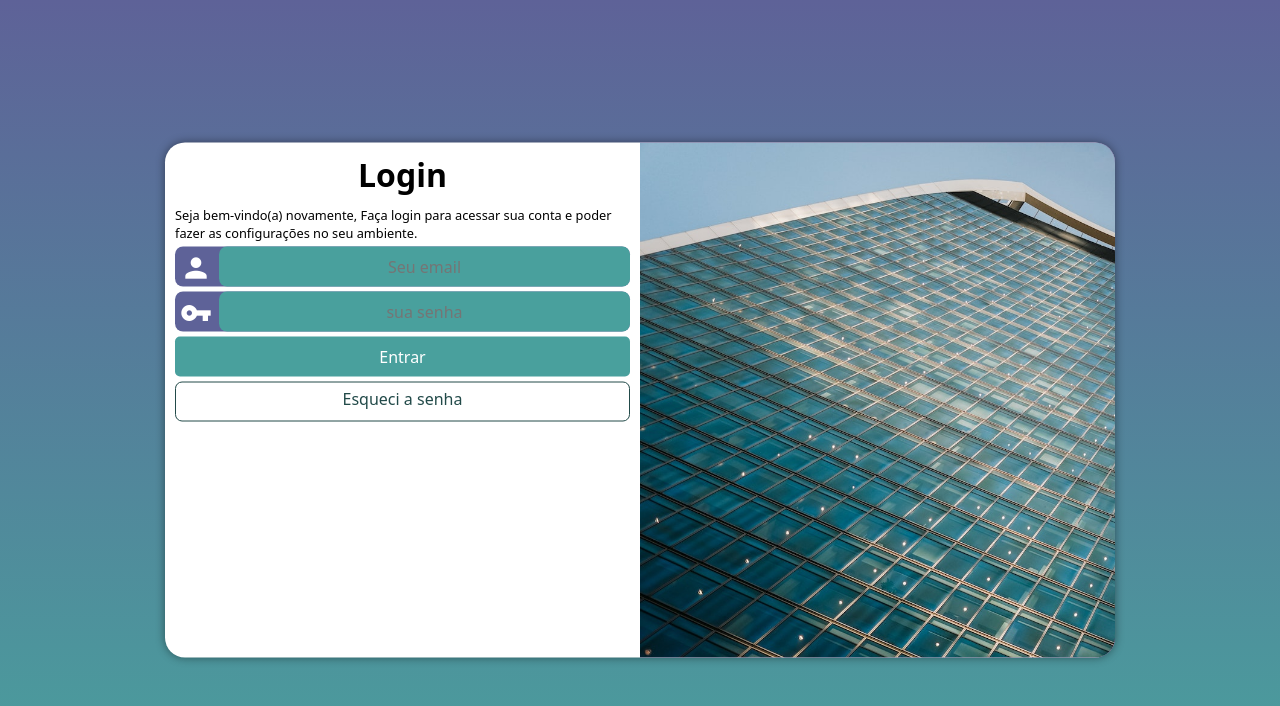
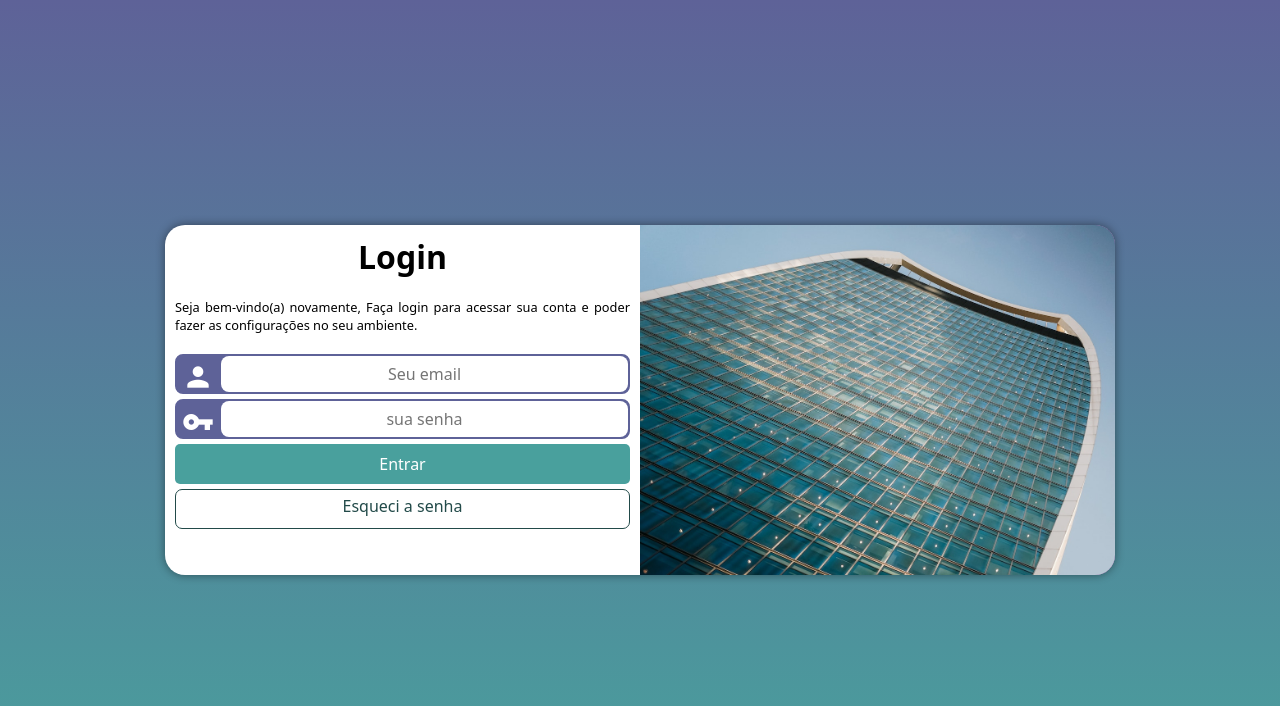
Before and after one commit to gilmarfariasjr/projeto-login, a plain HTML site: page index.html in a window 1280 px wide. Drawn offline with Linux system fonts and the light colour scheme.

Commit message:
finalizado

```diff
--- a/estilos/media-query.css
+++ b/estilos/media-query.css
@@ -7,6 +7,7 @@
 
     section#login{
         width: 80vw;
+        height: 280px;
     }
 
     section#login>div#imagem{
@@ -28,6 +29,7 @@
 
     section#login{
         width: 950px;
+        height: 350px;
     }
 
     section#login>div#imagem{
@@ -47,5 +49,6 @@
 
     div#formulario>p{
         font-size: 0.8em;
+        margin: 20px 0px;
     }
 }
--- a/style.css
+++ b/style.css
@@ -29,13 +29,13 @@ section#login{
     position: absolute;
     top: 50%;
     left: 50%;
-    transform: translate(-50%, -50%);
     overflow: hidden;
     background-color: white;
     width: 250px;
     height: 515px;
     border-radius: 20px;
     box-shadow: 0px 0px 10px rgba(0, 0, 0, 0.442);
+    transform: translate(-50%, -50%);
     transition: width 0.3s, height 0.3s;
     transition-timing-function: ease;
 }
@@ -60,10 +60,13 @@ div#formulario>h1{
 
 div#formulario>p{
     font-size: 0.8em;
+    text-align: justify;
+    margin: 10px 5px;
 }
 
 form>div.campo{
     background-color: #5e6298;
+    border: 2px solid #5e6298;
     display: block;
     width: 100%;
     height: 40px;
@@ -83,10 +86,9 @@ div.campo>span{
 }
 
 div.campo>input{
-    background-color: #49a09d;
+    background-color: white;
     font-size: 1em;
     width: calc(100% - 44px);
-    transform: translateY(0px);
     float: right;
     height: 100%;
     border: 0px;
@@ -94,6 +96,7 @@ div.campo>input{
     padding: 4px;
     text-align: center;
     color: white;
+    transform: translateY(0px);
 }
 
 form>input[type=submit]{
```
